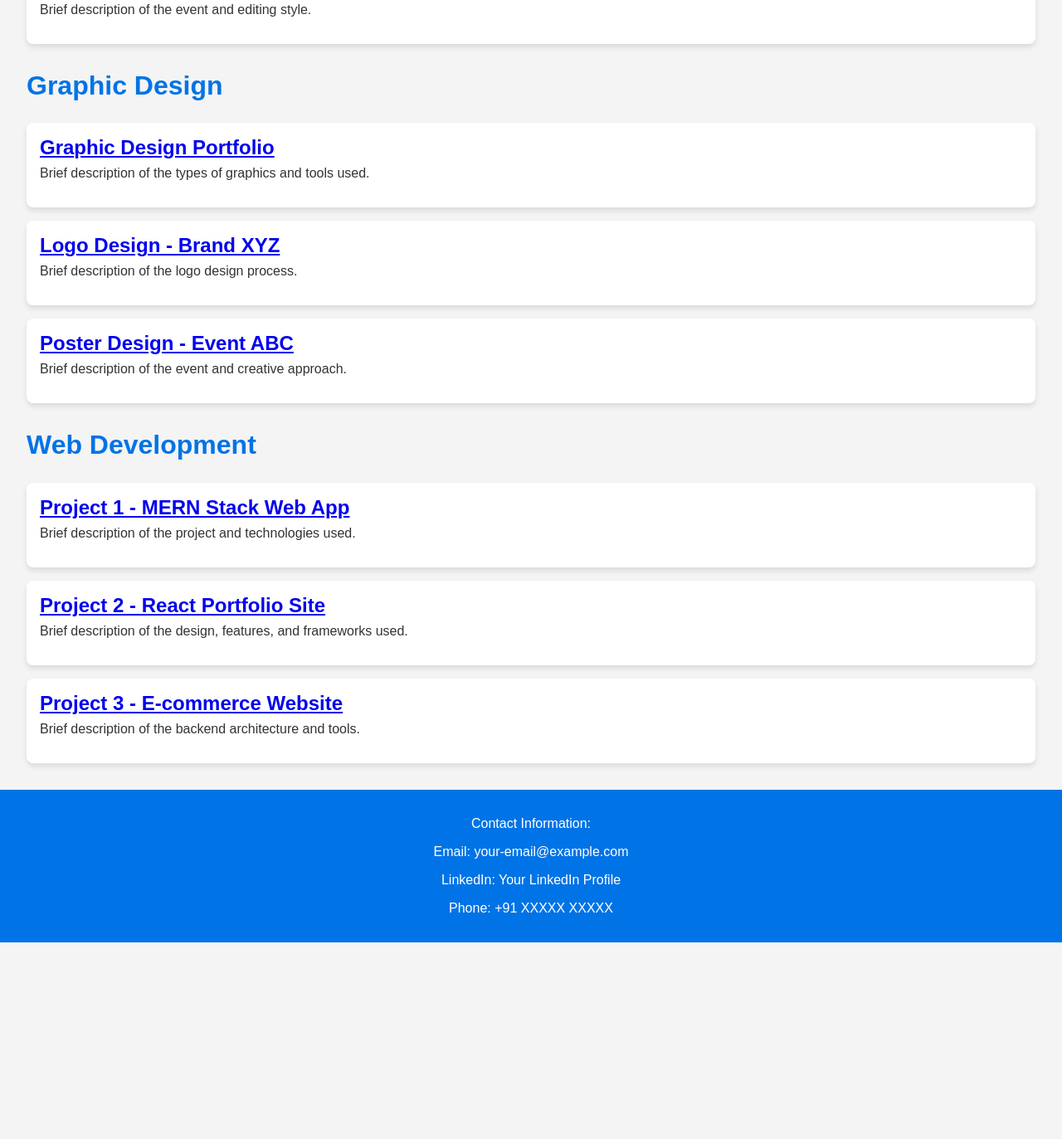
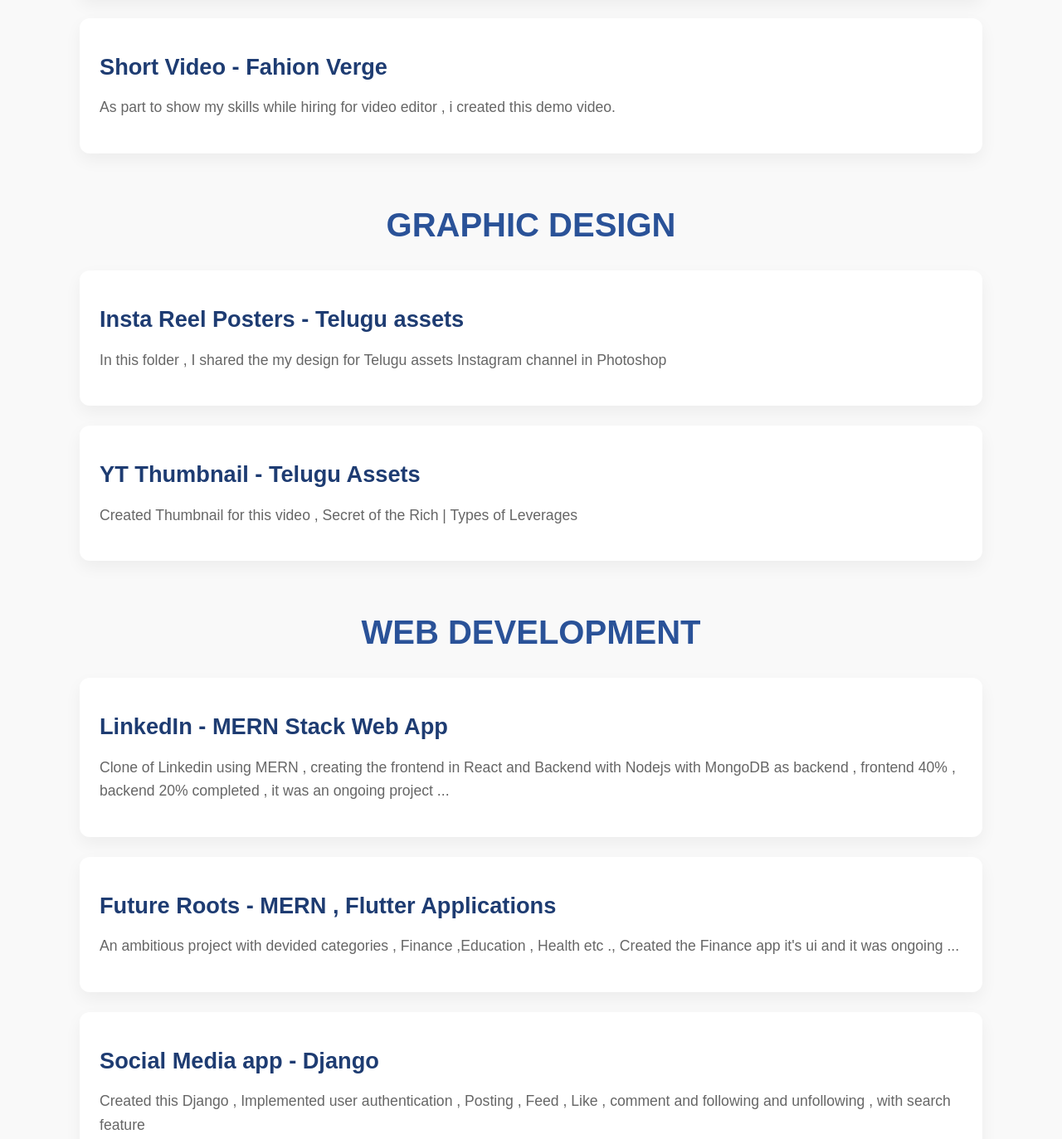
Before and after one commit to Anani999/portfolio, a plain HTML site: page skills/index.html in a window 1280 px wide. Shown: the part 560-1933 px from the top of the page at 83% size. Before the commit the page ends 1696 px from the top, so only its background shows below. Drawn offline with Linux system fonts and the light colour scheme; files whose address does not match are found by name.

Commit message:
updated skills

```diff
--- a/skills/index.html
+++ b/skills/index.html
@@ -16,56 +16,51 @@
     <section class="work-category" id="video-editing">
         <h2>Video Editing</h2>
         <div class="project">
-            <h3><a href="https://your-link-here.com" target="_blank">Project 1 - Short Form Reel</a></h3>
-            <p>Brief description of the project and your role in editing.</p>
+            <h3><a href="https://www.instagram.com/nanotic01/" target="_blank">Portfolio - Nanotic </a></h3>
+            <p>Some demo videos I have created , and uploaded into the nanotic account on instagram</p>
         </div>
         <div class="project">
-            <h3><a href="https://your-link-here.com" target="_blank">Project 2 - YouTube Vlog Editing</a></h3>
-            <p>Brief description of the project and key editing techniques used.</p>
+            <h3><a href="https://drive.google.com/file/d/1okJ3NEcwMEwRyjnwCBVfY8DSoJ_6cydt/view?usp=sharing" target="_blank">Short Video - Fahion Verge</a></h3>
+            <p>As part to show my skills while hiring for video editor , i created this demo video.</p>
         </div>
-        <div class="project">
-            <h3><a href="https://your-link-here.com" target="_blank">Project 3 - Event Highlights Video</a></h3>
-            <p>Brief description of the event and editing style.</p>
-        </div>
+
     </section>
 
     <section class="work-category" id="graphic-design">
         <h2>Graphic Design</h2>
         <div class="project">
-            <h3><a href="https://your-link-here.com" target="_blank">Graphic Design Portfolio</a></h3>
-            <p>Brief description of the types of graphics and tools used.</p>
+            <h3><a href="https://drive.google.com/drive/folders/19NgEcus1JPAxua5h--MBJEfTnJ9FwBkl?usp=sharing" target="_blank">Insta Reel Posters - Telugu assets</a></h3>
+            <p>In this folder , I shared the my design for Telugu assets Instagram channel in Photoshop <p>
         </div>
         <div class="project">
-            <h3><a href="https://your-link-here.com" target="_blank">Logo Design - Brand XYZ</a></h3>
-            <p>Brief description of the logo design process.</p>
+            <h3><a href="https://youtu.be/f3aDE4kUJW4?si=SAGk1Ij6SbAdTOD2" target="_blank">YT Thumbnail - Telugu Assets</a></h3>
+            <p>Created Thumbnail for this video , Secret of the Rich | Types of Leverages</p>
         </div>
-        <div class="project">
-            <h3><a href="https://your-link-here.com" target="_blank">Poster Design - Event ABC</a></h3>
-            <p>Brief description of the event and creative approach.</p>
-        </div>
+
     </section>
 
     <section class="work-category" id="web-development">
         <h2>Web Development</h2>
         <div class="project">
-            <h3><a href="https://your-link-here.com" target="_blank">Project 1 - MERN Stack Web App</a></h3>
-            <p>Brief description of the project and technologies used.</p>
+            <h3><a href="https://anani999.github.io/portfolio/pages/LinkedIn.html" target="_blank">LinkedIn - MERN Stack Web App</a></h3>
+            <p>Clone of Linkedin using MERN , creating the frontend in React and Backend with Nodejs with MongoDB as backend , frontend 40% , backend 20% completed , it was an ongoing project ...</p>
         </div>
         <div class="project">
-            <h3><a href="https://your-link-here.com" target="_blank">Project 2 - React Portfolio Site</a></h3>
-            <p>Brief description of the design, features, and frameworks used.</p>
+            <h3><a href="https://anani999.github.io/portfolio/pages/future_roots.html" target="_blank">Future Roots -  MERN , Flutter Applications </a></h3>
+            <p>An ambitious project with devided categories , Finance ,Education , Health etc ., Created the Finance app it's ui and it was ongoing ...</p>
         </div>
         <div class="project">
-            <h3><a href="https://your-link-here.com" target="_blank">Project 3 - E-commerce Website</a></h3>
-            <p>Brief description of the backend architecture and tools.</p>
+            <h3><a href="https://anani999.github.io/portfolio/pages/product1.html" target="_blank">Social Media app - Django</a></h3>
+            <p>Created this Django , Implemented user authentication , Posting , Feed , Like , comment and following and unfollowing , with search feature  </p>
         </div>
     </section>
 
     <footer>
         <p>Contact Information: </p>
-        <p>Email: <a href="mailto:your-email@example.com">your-email@example.com</a></p>
-        <p>LinkedIn: <a href="https://your-link-here.com" target="_blank">Your LinkedIn Profile</a></p>
-        <p>Phone: +91 XXXXX XXXXX</p>
+        <p>Email: <a href="mailto:your-email@example.com">anani9@gmail.com</a></p>
+        <p>LinkedIn: <a href="https://www.linkedin.com/in/sagar-rasuri-284129282/" target="_blank"> LinkedIn </a></p>
+        <p>LinkedIn: <a href="https://github.com/anani999/" target="_blank"> Github </a></p>
+        <p>Phone: +91 9391427533 </p>
     </footer>
 
     <script src="script.js"></script>
--- a/skills/style.css
+++ b/skills/style.css
@@ -1,63 +1,121 @@
+/* General styles */
 body {
-    font-family: Arial, sans-serif;
-    background-color: #f4f4f4;
+    font-family: 'Poppins', sans-serif;
+    background-color: #f9f9f9;
     color: #333;
     margin: 0;
     padding: 0;
 }
 
 header {
-    background-color: #0073e6;
+    background: linear-gradient(135deg, #1e3c72 0%, #2a5298 100%);
     color: white;
     text-align: center;
-    padding: 2rem 0;
+    padding: 4rem 0;
 }
 
 header h1 {
     margin: 0;
-    font-size: 3rem;
+    font-size: 3.5rem;
+    font-weight: 700;
 }
 
 header p {
-    font-size: 1.2rem;
+    font-size: 1.3rem;
+    font-weight: 300;
+    margin-top: 1rem;
 }
 
 .work-category {
-    margin: 2rem;
+    margin: 4rem auto;
+    width: 85%;
+    max-width: 1200px;
 }
 
 .work-category h2 {
-    font-size: 2rem;
-    color: #0073e6;
+    font-size: 2.5rem;
+    color: #2a5298;
+    text-align: center;
+    margin-bottom: 2rem;
+    font-weight: 600;
+    text-transform: uppercase;
 }
 
 .project {
-    background-color: white;
-    margin: 1rem 0;
-    padding: 1rem;
-    border-radius: 8px;
-    box-shadow: 0 4px 6px rgba(0, 0, 0, 0.1);
+    background-color: #fff;
+    margin: 1.5rem 0;
+    padding: 1.5rem;
+    border-radius: 12px;
+    box-shadow: 0 8px 20px rgba(0, 0, 0, 0.05);
+    transition: transform 0.3s ease, box-shadow 0.3s ease;
 }
 
-.project h3 {
-    margin: 0;
-    font-size: 1.5rem;
+.project:hover {
+    transform: translateY(-10px);
+    box-shadow: 0 12px 30px rgba(0, 0, 0, 0.1);
+}
+
+.project h3 a {
+    text-decoration: none;
+    color: #1e3c72;
+    font-size: 1.7rem;
+    font-weight: 600;
+    transition: color 0.3s ease;
+}
+
+.project h3 a:hover {
+    color: #e94560;
 }
 
 .project p {
-    margin-top: 0.5rem;
-    font-size: 1rem;
+    margin-top: 0.8rem;
+    font-size: 1.1rem;
+    color: #666;
+    line-height: 1.6;
 }
 
 footer {
     text-align: center;
-    padding: 1rem;
-    background-color: #0073e6;
+    padding: 2rem;
+    background-color: #1e3c72;
     color: white;
-    margin-top: 2rem;
+    margin-top: 4rem;
 }
 
 footer a {
-    color: #fff;
+    color: #e94560;
     text-decoration: none;
+    font-weight: 500;
+    transition: color 0.3s ease;
 }
+
+footer a:hover {
+    color: #ff5c93;
+}
+
+/* Responsive layout */
+@media (max-width: 768px) {
+    .work-category {
+        width: 95%;
+    }
+
+    header h1 {
+        font-size: 2.8rem;
+    }
+
+    header p {
+        font-size: 1.1rem;
+    }
+
+    .work-category h2 {
+        font-size: 2rem;
+    }
+
+    .project h3 a {
+        font-size: 1.5rem;
+    }
+
+    .project p {
+        font-size: 1rem;
+    }
+}
```
